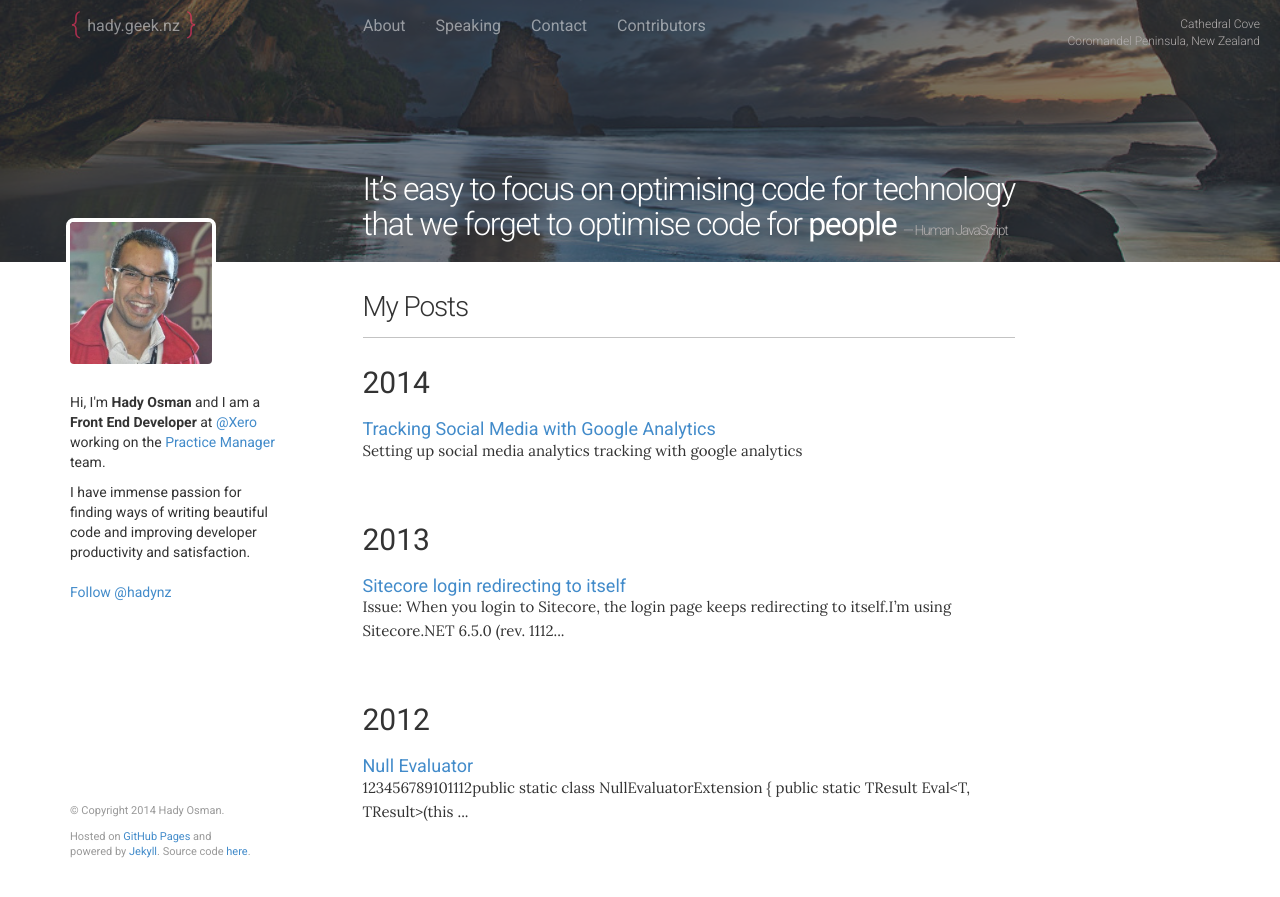
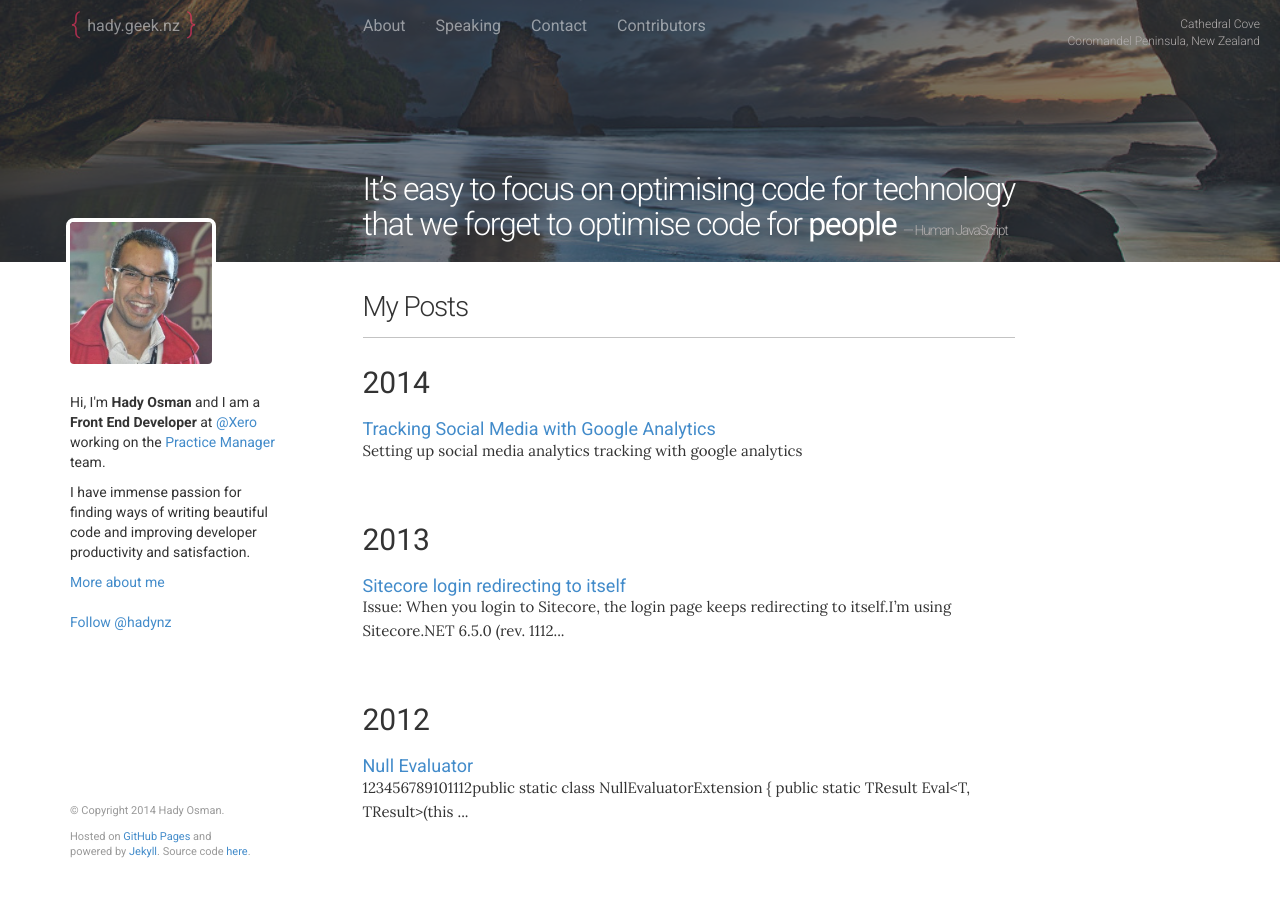
Before and after one commit to hadynz/hadynz.github.io, a Jekyll site: the page built from home.md, in a window 1280 px wide. Shown: the top 897 px of the page. Built offline with Jekyll 4.4.1, drawn with Linux system fonts in a browser that asks for light colours; comment, search, counter and statistics services are not loaded.

Commit message:
Add more about me link to biography

```diff
--- a/_data/biography.yml
+++ b/_data/biography.yml
@@ -9,3 +9,6 @@ bio: |
     I have immense passion for finding ways of writing beautiful code and improving developer productivity
     and satisfaction.
   </p>
+  <p>
+    <a href="/about">More about me</a>
+  </p>
```
